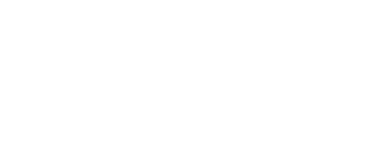
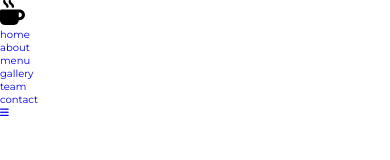
Before and after one commit to Christiano0407/Responsive-Coffee-Shop-Website, a website: page index.html in a window 390 px wide. Drawn offline with Linux system fonts and the light colour scheme.

Commit message:
responsive coffee 01

```diff
--- a/index.html
+++ b/index.html
@@ -12,6 +12,31 @@
     <title>Coffee Website | Responsive Web |</title>
   </head>
   <body>
+    <!--Header-->
+    <header class="header" id="headerId">
+      <section class="flex">
+        <a href="./index.html" class="logo" title="logo"
+          ><img
+            class="logoImg"
+            src="./src/assets/icon/mug-hot-solid.svg"
+            alt="logo"
+        /></a>
+
+        <nav class="navBar">
+          <ul class="navList">
+            <li><a class="navLink" href="#home">home</a></li>
+            <li><a class="navLink" href="#about">about</a></li>
+            <li><a class="navLink" href="#menu">menu</a></li>
+            <li><a class="navLink" href="#gallery">gallery</a></li>
+            <li><a class="navLink" href="#team">team</a></li>
+            <li><a class="navLink" href="#contact">contact</a></li>
+          </ul>
+        </nav>
+
+        <a href="#" id="menu-btn" class="fas fa-bars"></a>
+      </section>
+    </header>
+    <!--  <a href="https://storyset.com/worker">Worker illustrations by Storyset</a> -->
     <!-- Javascript-->
     <script src="./index.js"></script>
   </body>
--- a/style.css
+++ b/style.css
@@ -4,6 +4,10 @@
 :root {
   --clr-white: #fff;
   --clr-black: #000;
+  --main-color: #be9c79;
+  --light-color: #666;
+  --border: 0.1rem solid var(--clr-black);
+  --box-shadow: 0 0.5rem 1rem rgba(0, 0, 0, 0.1);
 }
 /** ==  General Design ===  */
 * {
@@ -38,3 +42,14 @@ h1 {
 body {
   font-family: "Montserrat", sans-serif;
 }
+
+/** === General Project === */
+.logo {
+  width: 3rem;
+  height: 3rem;
+}
+.logoImg {
+  width: 2.5rem;
+  height: 2.5rem;
+  object-fit: cover;
+}
```
